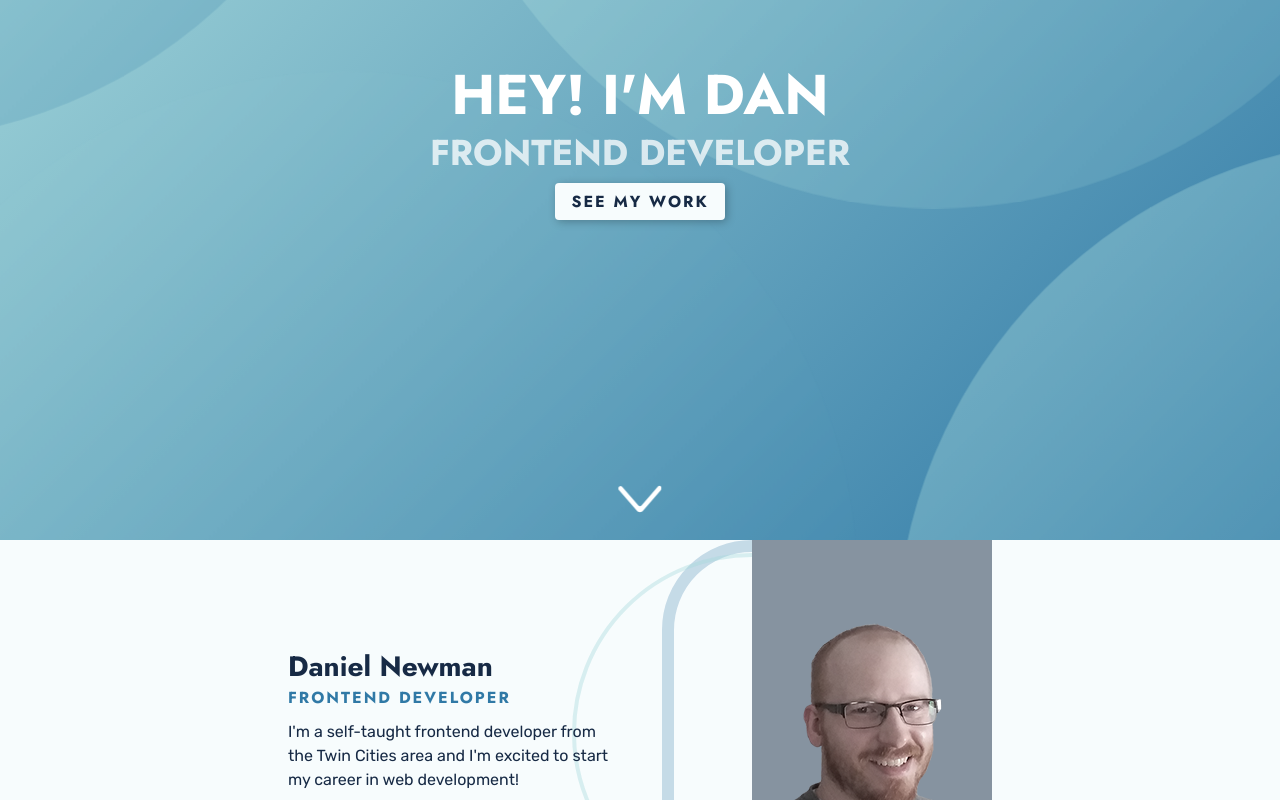
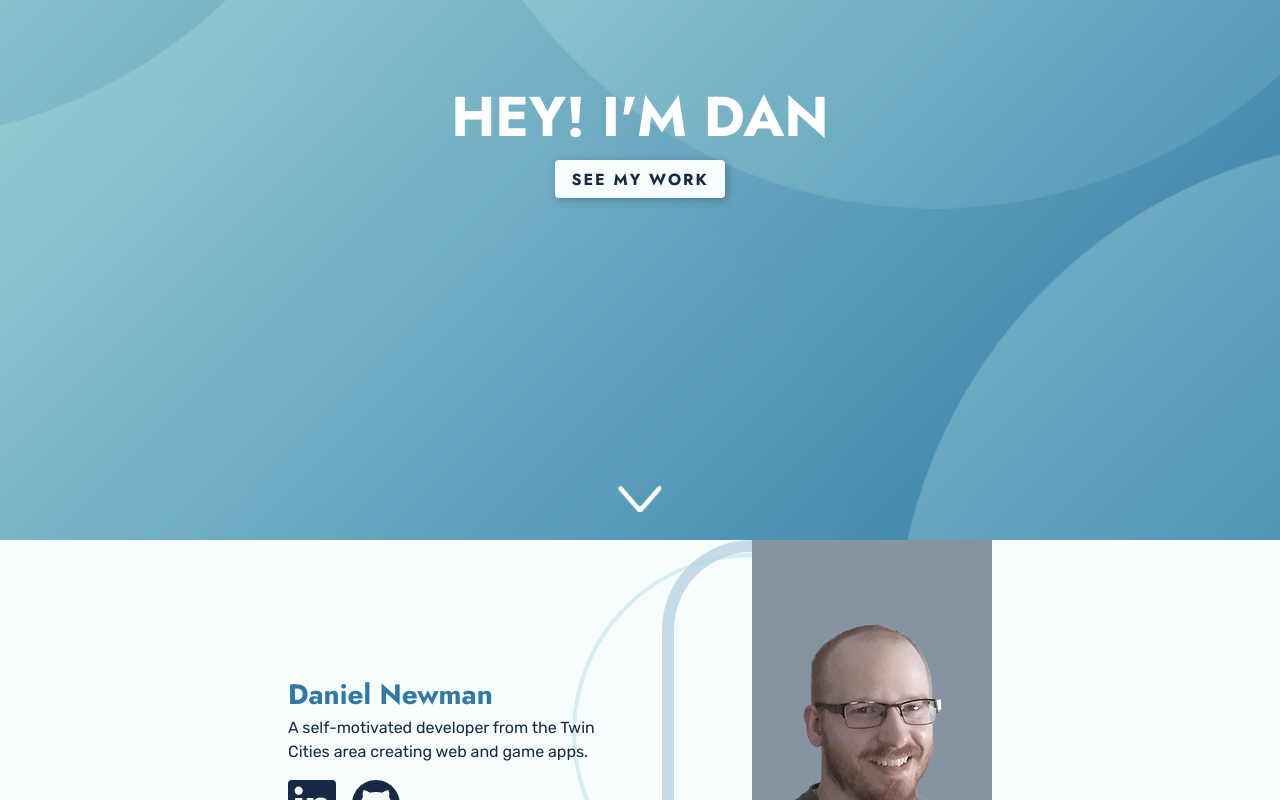
Before and after one commit to mannewdan/portfolio, a React (Vite) app: page / in a window 1280 px wide. Shown: the part 260-1060 px from the top of the page. Built offline with nearby package versions, Linux system fonts and the light colour scheme.

Commit message:
generalized content

```diff
--- a/src/components/About.tsx
+++ b/src/components/About.tsx
@@ -7,10 +7,8 @@ export default function About() {
         {/* Main Text */}
         <div className="text-container">
           <h2 className="text-h-m name">Daniel Newman</h2>
-          <p className="text-h-s title">Frontend Developer</p>
           <p className="text-b-s description">
-            {`I'm a self-taught frontend developer from the Twin Cities area and
-            I'm excited to start my career in web development!`}
+            {`A self-motivated developer from the Twin Cities area creating web and game apps.`}
           </p>
         </div>
 
--- a/src/components/Contact.tsx
+++ b/src/components/Contact.tsx
@@ -12,7 +12,6 @@ export default function Contact() {
           {`Feel free to contact me on social media or shoot me an email at `}
           <strong className="c-text-light">{`mannewdan@outlook.com`}</strong>
         </p>
-        <p className="c-text-light-75">{`I'm looking forward to hearing from you!`}</p>
 
         <a
           target="_blank"
--- a/src/components/Hero.tsx
+++ b/src/components/Hero.tsx
@@ -9,9 +9,6 @@ export default function Hero() {
         <h1 className="text-h-l uppercase greeting c-text-light">
           Hey! I'm Dan
         </h1>
-        <p className="text-h-m c-text-light-75 uppercase title">
-          Frontend Developer
-        </p>
 
         <a href="#projects" className="text-h-s">
           See my work
--- a/src/css/main.css
+++ b/src/css/main.css
@@ -616,7 +616,7 @@ a:hover .blend {
   background-color: hsl(var(--c-accent-bright));
 }
 .about .name {
-  color: hsl(var(--c-accent-dark));
+  color: hsl(var(--c-accent-medium));
 }
 .about .title {
   color: hsl(var(--c-accent-medium));
--- a/src/scss/layout/_about.scss
+++ b/src/scss/layout/_about.scss
@@ -83,7 +83,8 @@
     }
   }
   .name {
-    color: hsl(var(--c-accent-dark));
+    // color: hsl(var(--c-accent-dark));
+    color: hsl(var(--c-accent-medium));
   }
   .title {
     color: hsl(var(--c-accent-medium));
```
Also changed, not shown: 1 other file (tests, documents, lock files or other folders).
